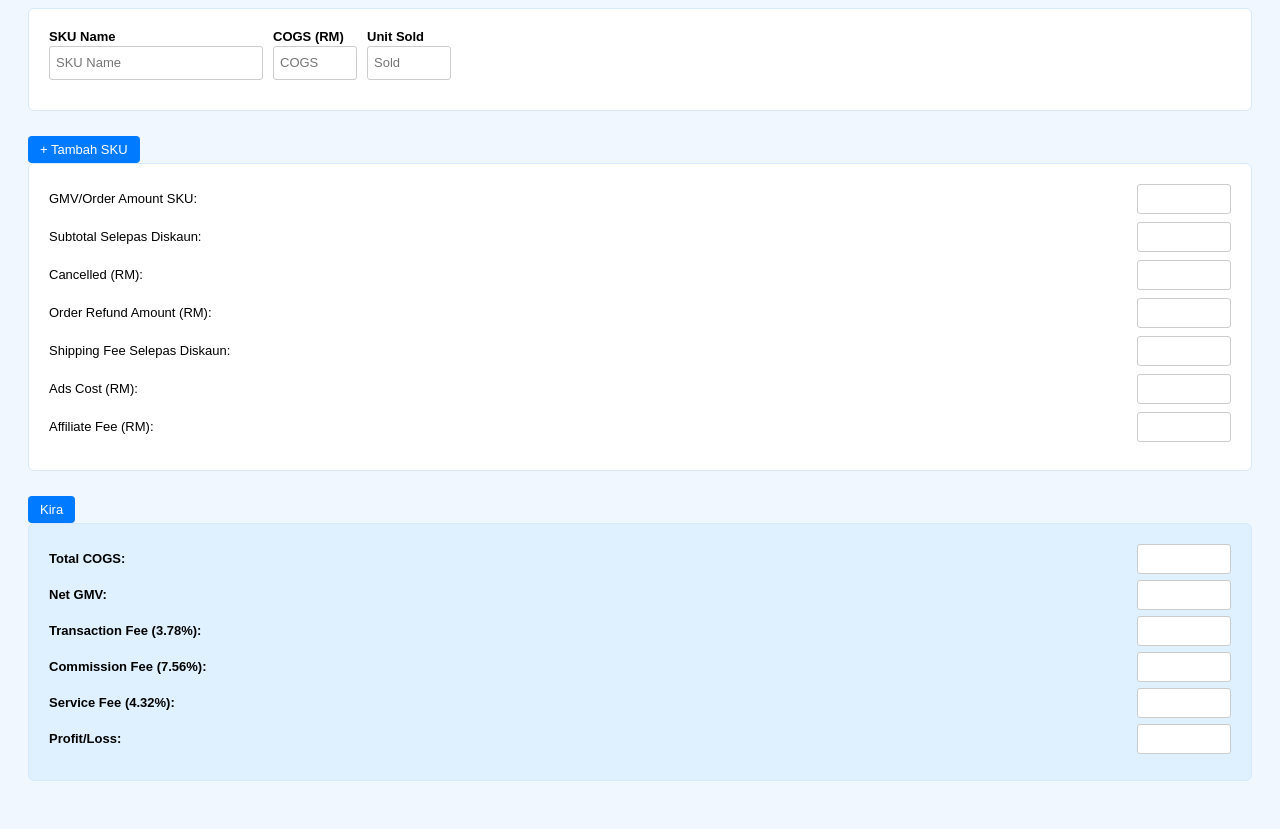
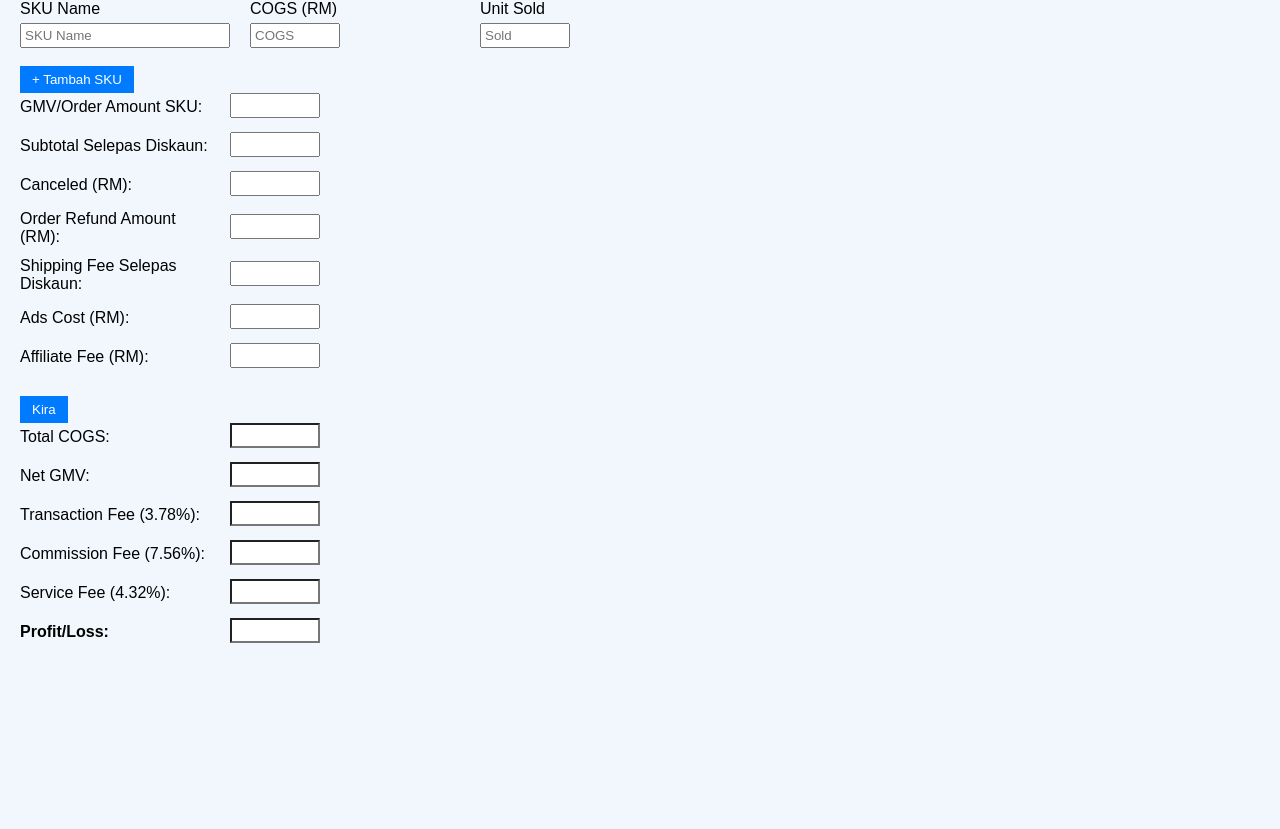
Before and after one commit to sepulohsen/Tiktok-Profit-Calculator-, a plain HTML site: page index.html in a window 1280 px wide. Shown: the part 88-917 px from the top of the page. After the commit the page ends 800 px from the top, so only its background shows below. Drawn offline with Linux system fonts and the light colour scheme.

Commit message:
Update index.html

```diff
--- a/index.html
+++ b/index.html
@@ -6,7 +6,8 @@
   <style>
     body {
       font-family: Arial, sans-serif;
-      background-color: #f1f7ff;
+      background-color: #f2f7fe;
+      margin: 0;
       padding: 20px;
     }
 
@@ -14,245 +15,169 @@
       color: #007bff;
     }
 
-    .sku-container,
-    .inputs,
-    .results {
-      background-color: #fff;
-      border: 1px solid #d6e9ff;
-      border-radius: 6px;
-      padding: 20px;
+    .section {
       margin-bottom: 20px;
     }
 
-    .sku-row {
-      display: flex;
-      gap: 10px;
-      margin-bottom: 10px;
-      align-items: flex-start;
+    label {
+      display: inline-block;
+      width: 220px;
+      margin-bottom: 5px;
     }
 
-    .sku-row label {
-      display: block;
-      font-weight: bold;
-      font-size: 13px;
-      margin-bottom: 2px;
+    input[type="text"], input[type="number"] {
+      width: 80px;
+      padding: 3px;
+      margin-bottom: 8px;
     }
 
-    .sku-row input {
-      height: 28px;
-      padding: 2px 6px;
-      border-radius: 3px;
-      border: 1px solid #ccc;
-      font-size: 13px;
+    #skuContainer {
+      margin-bottom: 10px;
     }
 
-    .sku-name {
+    .skuRow {
+      display: flex;
+      align-items: center;
+      margin-bottom: 5px;
+      gap: 10px;
+    }
+
+    .skuRow input[type="text"] {
       width: 200px;
     }
 
-    .sku-cogs,
-    .sku-sold {
-      width: 70px;
+    .skuRow input[type="number"] {
+      width: 80px;
+    }
+
+    #outputSection input[type="text"] {
+      background-color: #fff;
     }
 
     button {
+      padding: 6px 12px;
       background-color: #007bff;
-      color: #fff;
+      color: white;
       border: none;
-      padding: 6px 12px;
-      border-radius: 4px;
       cursor: pointer;
-      font-size: 13px;
-      margin-top: 5px;
     }
 
     button:hover {
       background-color: #0056b3;
     }
 
-    .input-row {
+    .calc-row {
       display: flex;
-      justify-content: space-between;
-      align-items: center;
-      margin-bottom: 8px;
-    }
-
-    .input-row label {
-      flex: 1;
-      font-size: 13px;
-    }
-
-    .input-row input {
-      width: 80px;
-      height: 24px;
-      padding: 2px 6px;
-      font-size: 13px;
-      border: 1px solid #ccc;
-      border-radius: 3px;
-    }
-
-    .results {
-      background-color: #dff0ff;
-    }
-
-    .results-row {
-      display: flex;
-      justify-content: space-between;
       align-items: center;
       margin-bottom: 6px;
     }
 
-    .results-row label {
-      flex: 1;
-      font-weight: bold;
-      font-size: 13px;
+    .calc-row label {
+      width: 200px;
+      margin-right: 10px;
     }
 
-    .results-row input {
+    .calc-row input {
       width: 80px;
-      height: 24px;
-      padding: 2px 6px;
-      font-size: 13px;
-      border: 1px solid #ccc;
-      border-radius: 3px;
     }
+
   </style>
 </head>
 <body>
+
   <h2>Calculator GMV TikTok (v3)</h2>
 
-  <div class="sku-container" id="skuContainer">
-    <div class="sku-row">
+  <div class="section" id="skuContainer">
+    <div class="skuRow">
       <div>
-        <label>SKU Name</label>
-        <input type="text" class="sku-name" placeholder="SKU Name">
+        <label>SKU Name</label><br>
+        <input type="text" placeholder="SKU Name" class="skuName">
       </div>
       <div>
-        <label>COGS (RM)</label>
-        <input type="number" class="sku-cogs" placeholder="COGS">
+        <label>COGS (RM)</label><br>
+        <input type="number" placeholder="COGS" class="skuCost">
       </div>
       <div>
-        <label>Unit Sold</label>
-        <input type="number" class="sku-sold" placeholder="Sold">
+        <label>Unit Sold</label><br>
+        <input type="number" placeholder="Sold" class="skuQty">
       </div>
     </div>
   </div>
-  <button onclick="addSkuRow()">+ Tambah SKU</button>
+  <button onclick="addSKU()">+ Tambah SKU</button>
 
-  <div class="inputs">
-    <div class="input-row">
-      <label>GMV/Order Amount SKU:</label>
-      <input type="number" id="gmv">
-    </div>
-    <div class="input-row">
-      <label>Subtotal Selepas Diskaun:</label>
-      <input type="number" id="subtotal">
-    </div>
-    <div class="input-row">
-      <label>Cancelled (RM):</label>
-      <input type="number" id="cancelled">
-    </div>
-    <div class="input-row">
-      <label>Order Refund Amount (RM):</label>
-      <input type="number" id="refund">
-    </div>
-    <div class="input-row">
-      <label>Shipping Fee Selepas Diskaun:</label>
-      <input type="number" id="shipping">
-    </div>
-    <div class="input-row">
-      <label>Ads Cost (RM):</label>
-      <input type="number" id="ads">
-    </div>
-    <div class="input-row">
-      <label>Affiliate Fee (RM):</label>
-      <input type="number" id="affiliate">
-    </div>
+  <div class="section" id="inputSection">
+    <div class="calc-row"><label>GMV/Order Amount SKU:</label><input type="number" id="gmvAmount"></div>
+    <div class="calc-row"><label>Subtotal Selepas Diskaun:</label><input type="number" id="subtotalDisc"></div>
+    <div class="calc-row"><label>Canceled (RM):</label><input type="number" id="cancelledAmount"></div>
+    <div class="calc-row"><label>Order Refund Amount (RM):</label><input type="number" id="refundAmount"></div>
+    <div class="calc-row"><label>Shipping Fee Selepas Diskaun:</label><input type="number" id="shippingDisc"></div>
+    <div class="calc-row"><label>Ads Cost (RM):</label><input type="number" id="adsCost"></div>
+    <div class="calc-row"><label>Affiliate Fee (RM):</label><input type="number" id="affiliateFee"></div>
   </div>
 
   <button onclick="calculate()">Kira</button>
 
-  <div class="results">
-    <div class="results-row">
-      <label>Total COGS:</label>
-      <input type="text" id="totalCogs" readonly>
-    </div>
-    <div class="results-row">
-      <label>Net GMV:</label>
-      <input type="text" id="netGmv" readonly>
-    </div>
-    <div class="results-row">
-      <label>Transaction Fee (3.78%):</label>
-      <input type="text" id="transactionFee" readonly>
-    </div>
-    <div class="results-row">
-      <label>Commission Fee (7.56%):</label>
-      <input type="text" id="commissionFee" readonly>
-    </div>
-    <div class="results-row">
-      <label>Service Fee (4.32%):</label>
-      <input type="text" id="serviceFee" readonly>
-    </div>
-    <div class="results-row">
-      <label><strong>Profit/Loss:</strong></label>
-      <input type="text" id="profitLoss" readonly>
-    </div>
+  <div class="section" id="outputSection">
+    <div class="calc-row"><label>Total COGS:</label><input type="text" id="totalCogs" readonly></div>
+    <div class="calc-row"><label>Net GMV:</label><input type="text" id="netGmv" readonly></div>
+    <div class="calc-row"><label>Transaction Fee (3.78%):</label><input type="text" id="transFee" readonly></div>
+    <div class="calc-row"><label>Commission Fee (7.56%):</label><input type="text" id="commFee" readonly></div>
+    <div class="calc-row"><label>Service Fee (4.32%):</label><input type="text" id="servFee" readonly></div>
+    <div class="calc-row"><label><strong>Profit/Loss:</strong></label><input type="text" id="profitLoss" readonly></div>
   </div>
 
   <script>
-    function addSkuRow() {
-      const container = document.getElementById("skuContainer");
-      const row = document.createElement("div");
-      row.className = "sku-row";
+    function addSKU() {
+      const container = document.getElementById('skuContainer');
+      const row = document.createElement('div');
+      row.className = 'skuRow';
       row.innerHTML = `
         <div>
-          <label>SKU Name</label>
-          <input type="text" class="sku-name" placeholder="SKU Name">
+          <input type="text" placeholder="SKU Name" class="skuName" style="width: 200px;">
         </div>
         <div>
-          <label>COGS (RM)</label>
-          <input type="number" class="sku-cogs" placeholder="COGS">
+          <input type="number" placeholder="COGS" class="skuCost" style="width: 80px;">
         </div>
         <div>
-          <label>Unit Sold</label>
-          <input type="number" class="sku-sold" placeholder="Sold">
+          <input type="number" placeholder="Sold" class="skuQty" style="width: 80px;">
         </div>
       `;
       container.appendChild(row);
     }
 
     function calculate() {
-      let cogs = document.querySelectorAll('.sku-cogs');
-      let sold = document.querySelectorAll('.sku-sold');
+      let totalCogs = 0;
+      const names = document.querySelectorAll('.skuName');
+      const costs = document.querySelectorAll('.skuCost');
+      const qtys = document.querySelectorAll('.skuQty');
 
-      let totalCogs = 0;
-      for (let i = 0; i < cogs.length; i++) {
-        let c = parseFloat(cogs[i].value) || 0;
-        let s = parseFloat(sold[i].value) || 0;
-        totalCogs += c * s;
+      for (let i = 0; i < costs.length; i++) {
+        const cost = parseFloat(costs[i].value) || 0;
+        const qty = parseFloat(qtys[i].value) || 0;
+        totalCogs += cost * qty;
       }
 
-      let gmv = parseFloat(document.getElementById("gmv").value) || 0;
-      let subtotal = parseFloat(document.getElementById("subtotal").value) || 0;
-      let cancelled = parseFloat(document.getElementById("cancelled").value) || 0;
-      let refund = parseFloat(document.getElementById("refund").value) || 0;
-      let shipping = parseFloat(document.getElementById("shipping").value) || 0;
-      let ads = parseFloat(document.getElementById("ads").value) || 0;
-      let affiliate = parseFloat(document.getElementById("affiliate").value) || 0;
+      const gmv = parseFloat(document.getElementById('gmvAmount').value) || 0;
+      const subtotal = parseFloat(document.getElementById('subtotalDisc').value) || 0;
+      const cancelled = parseFloat(document.getElementById('cancelledAmount').value) || 0;
+      const refund = parseFloat(document.getElementById('refundAmount').value) || 0;
+      const shipping = parseFloat(document.getElementById('shippingDisc').value) || 0;
+      const ads = parseFloat(document.getElementById('adsCost').value) || 0;
+      const affiliate = parseFloat(document.getElementById('affiliateFee').value) || 0;
 
-      let netGmv = gmv - (cancelled + refund);
-      let transactionFee = 0.0378 * gmv;
-      let commissionFee = 0.0756 * subtotal;
-      let serviceFee = 0.0432 * subtotal;
+      const netGmv = gmv - cancelled - refund;
+      const transactionFee = 0.0378 * gmv;
+      const commissionFee = 0.0756 * subtotal - refund;
+      const serviceFee = 0.0432 * subtotal - refund;
 
-      let profit = netGmv - (totalCogs + transactionFee + commissionFee + serviceFee + ads + affiliate);
+      const profit = netGmv - totalCogs - transactionFee - commissionFee - serviceFee - ads - affiliate;
 
-      document.getElementById("totalCogs").value = "RM " + totalCogs.toFixed(2);
-      document.getElementById("netGmv").value = "RM " + netGmv.toFixed(2);
-      document.getElementById("transactionFee").value = "RM " + transactionFee.toFixed(2);
-      document.getElementById("commissionFee").value = "RM " + commissionFee.toFixed(2);
-      document.getElementById("serviceFee").value = "RM " + serviceFee.toFixed(2);
-      document.getElementById("profitLoss").value = "RM " + profit.toFixed(2);
+      document.getElementById('totalCogs').value = "RM " + totalCogs.toFixed(2);
+      document.getElementById('netGmv').value = "RM " + netGmv.toFixed(2);
+      document.getElementById('transFee').value = "RM " + transactionFee.toFixed(2);
+      document.getElementById('commFee').value = "RM " + commissionFee.toFixed(2);
+      document.getElementById('servFee').value = "RM " + serviceFee.toFixed(2);
+      document.getElementById('profitLoss').value = "RM " + profit.toFixed(2);
     }
   </script>
 </body>
```
